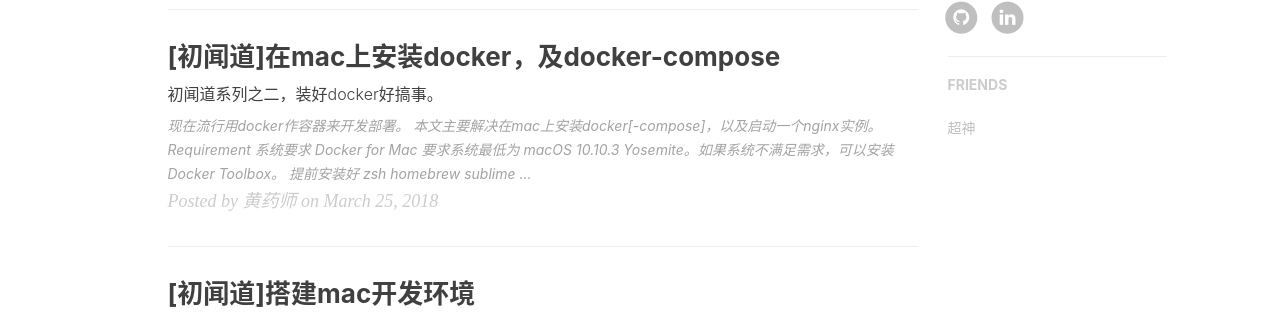
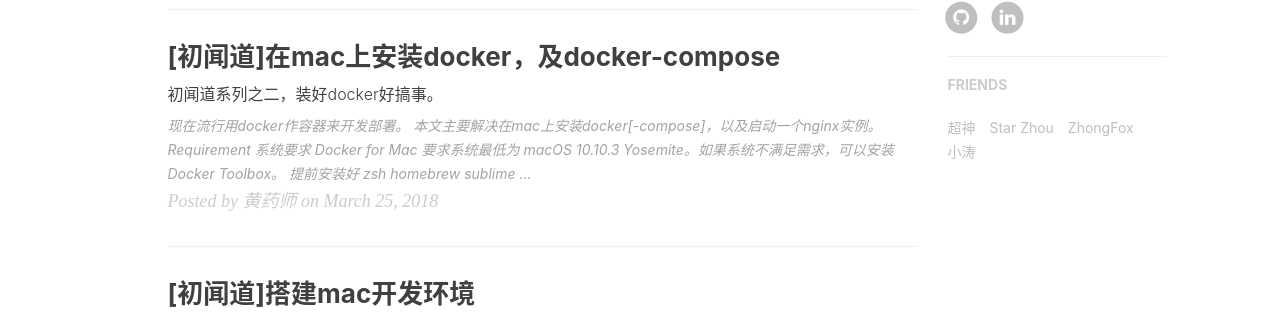
Before and after one commit to oiahoon/oiahoon.github.io, a Jekyll site: the page built from index.html, in a window 1280 px wide. Shown: the part 1015-1327 px from the top of the page. Built offline with Jekyll 4.4.1, drawn with Linux system fonts in a browser that asks for light colours; nearby versions of some CDN libraries; the list of posts is cut into pages by our own code; comment, search, counter and statistics services are not loaded.

Commit message:
Update _config.yml

```diff
--- a/_config.yml
+++ b/_config.yml
@@ -103,5 +103,17 @@
     {
         title: "超神",
         href: "http://zouchao.me/"
+    },
+    {
+        title: "Star Zhou",
+        href: "https://zouchao.me/"
+    },
+    {
+        title: "ZhongFox",
+        href: "https://zhongfox.github.io/"
+    },
+    {
+        title: "小涛",
+        href: "http://chenxiaotao.github.io/"
     }
 ]
```
